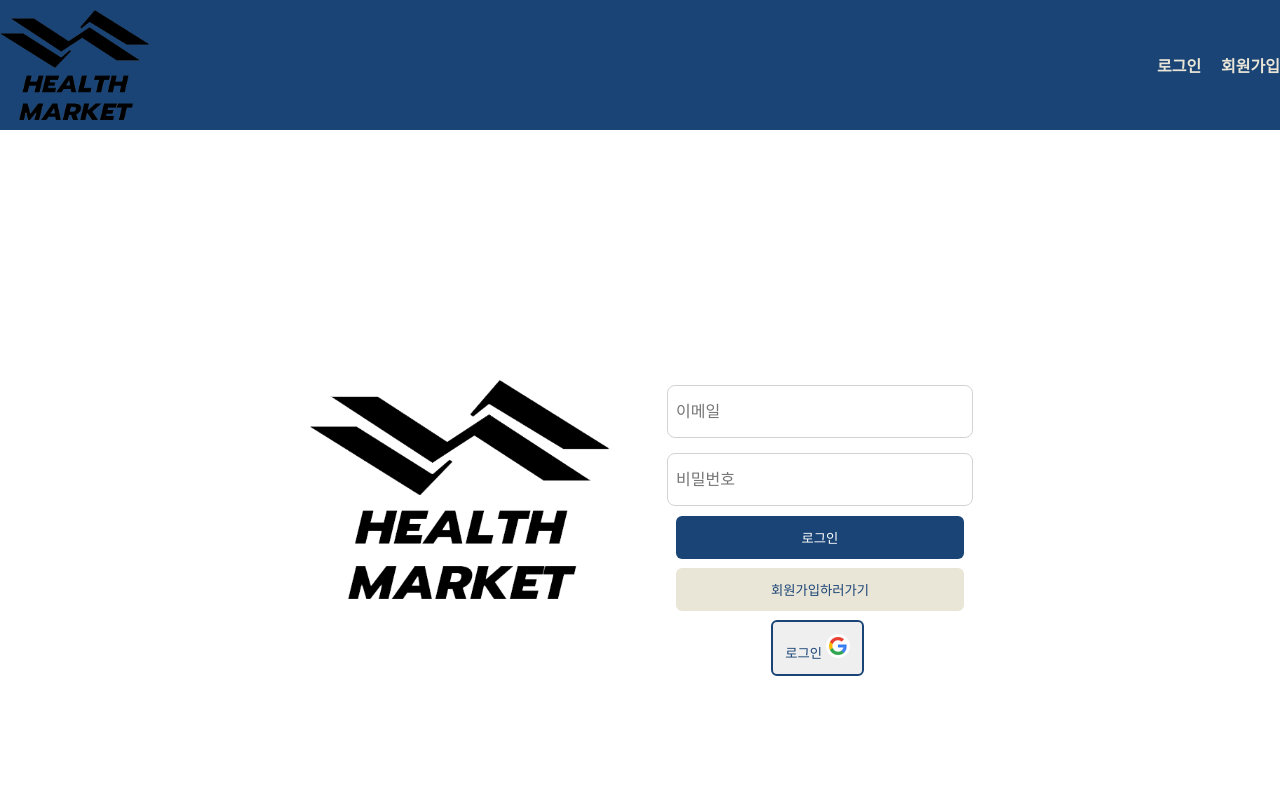
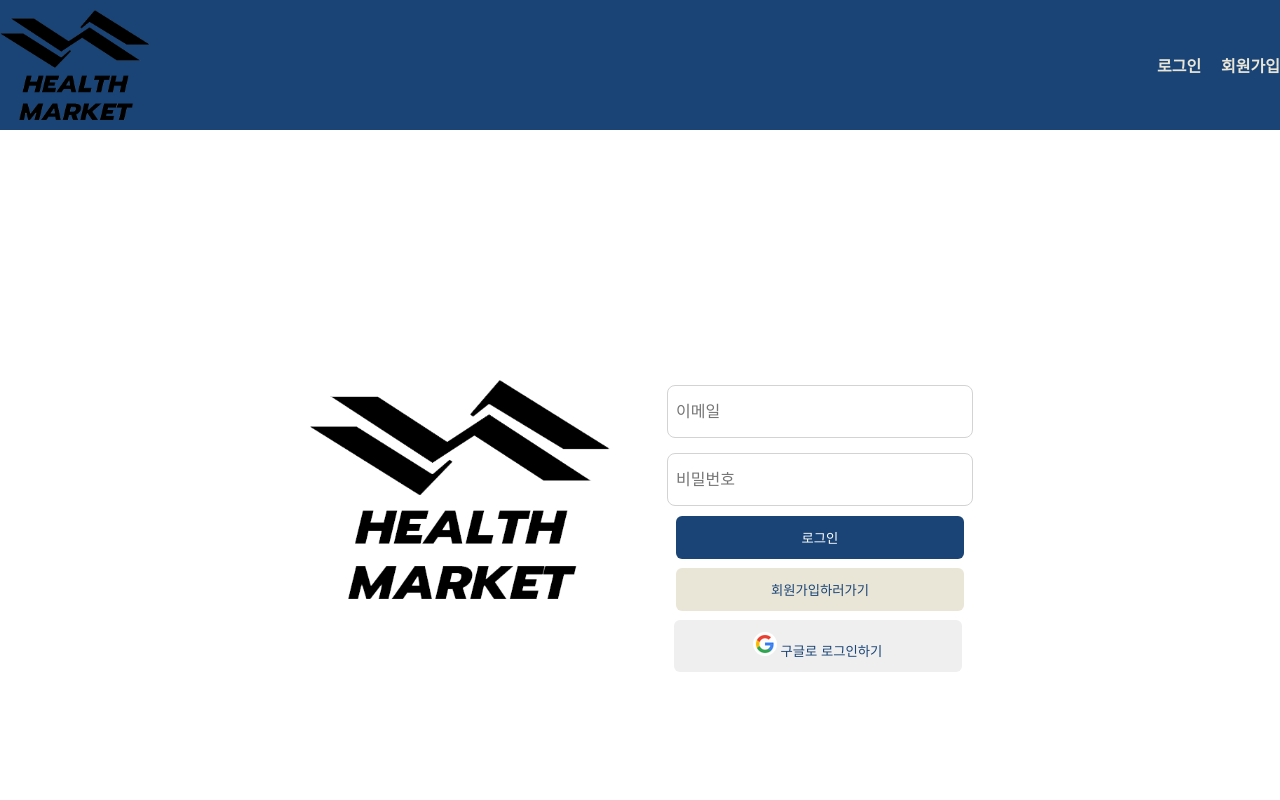
Before and after one commit to leeseojin221/HealthMarket, a React (Create React App) app: page /signinPage in a window 1280 px wide. Shown: the top 800 px of the page. Built offline with nearby package versions, Linux system fonts and the light colour scheme; no server answers.

Commit message:
Login기능구현

```diff
--- a/package.json
+++ b/package.json
@@ -21,6 +21,7 @@
     "redux": "^4.2.1",
     "styled-component": "^2.8.0",
     "styled-components": "^6.0.7",
+    "sweetalert2": "^11.7.20",
     "web-vitals": "^2.1.0"
   },
   "scripts": {
--- a/src/pages/SignInPage.jsx
+++ b/src/pages/SignInPage.jsx
@@ -108,7 +108,7 @@ function SignInPage() {
           </StSignForm>
           <div>
             <StSigninBtnSns onClick={handleGoogleLogin}>
-              로그인 <img src={google_logo} />
+              <img src={google_logo} /> 구글로 로그인하기
             </StSigninBtnSns>
           </div>
         </StSignInputDiv>
@@ -185,10 +185,11 @@ const StSigninBtn = styled.button`
 `;
 const StSigninBtnSns = styled.button`
   flex: 1;
+  width: 80%;
   border: none;
   padding: 12px;
   border-radius: 6px;
-  border: 2px solid #1a4475;
+  border: none;
   color: #1a4475;
   cursor: pointer;
   margin-top: 9px;
```
Also changed, not shown: 1 other file (tests, documents, lock files or other folders).
